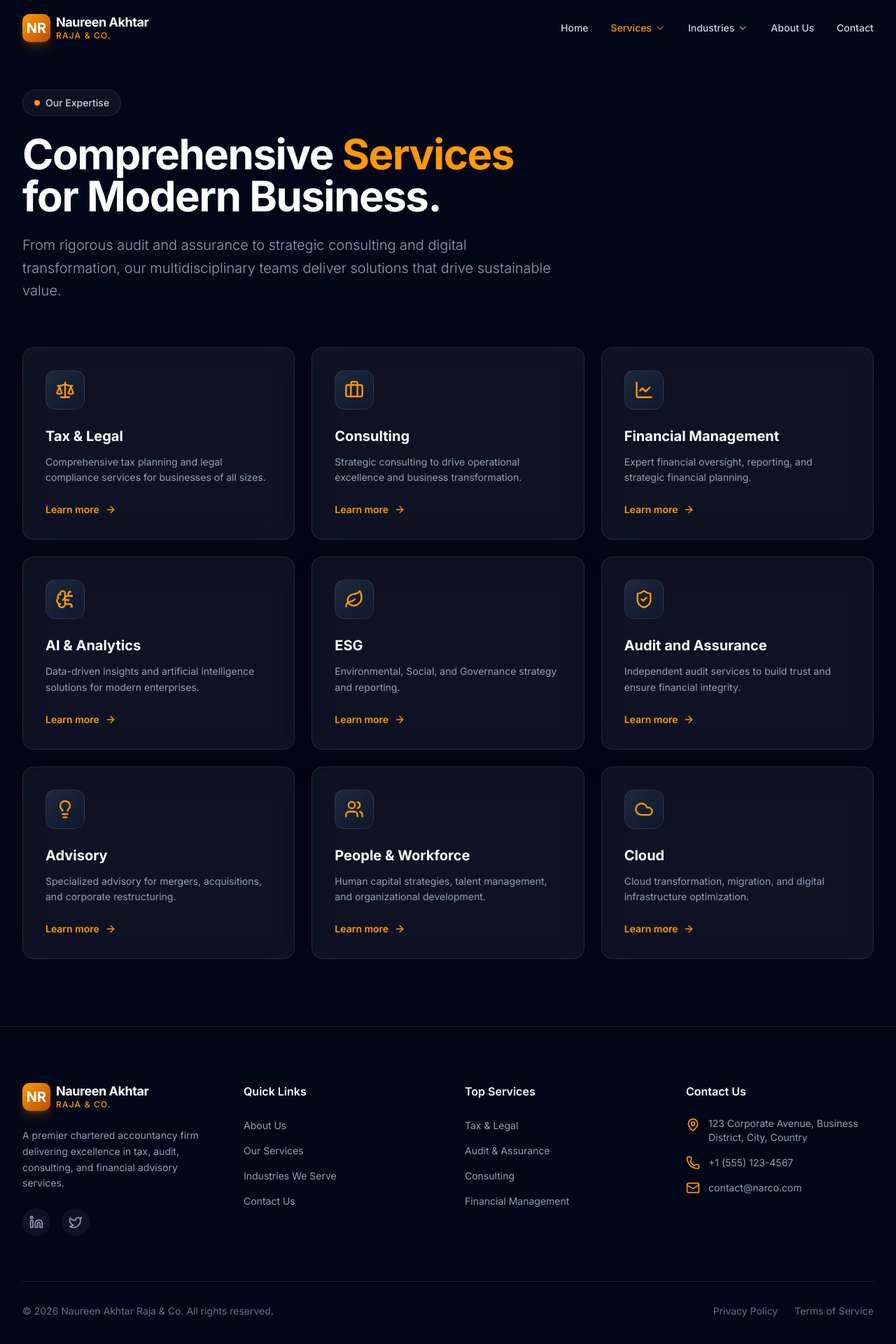
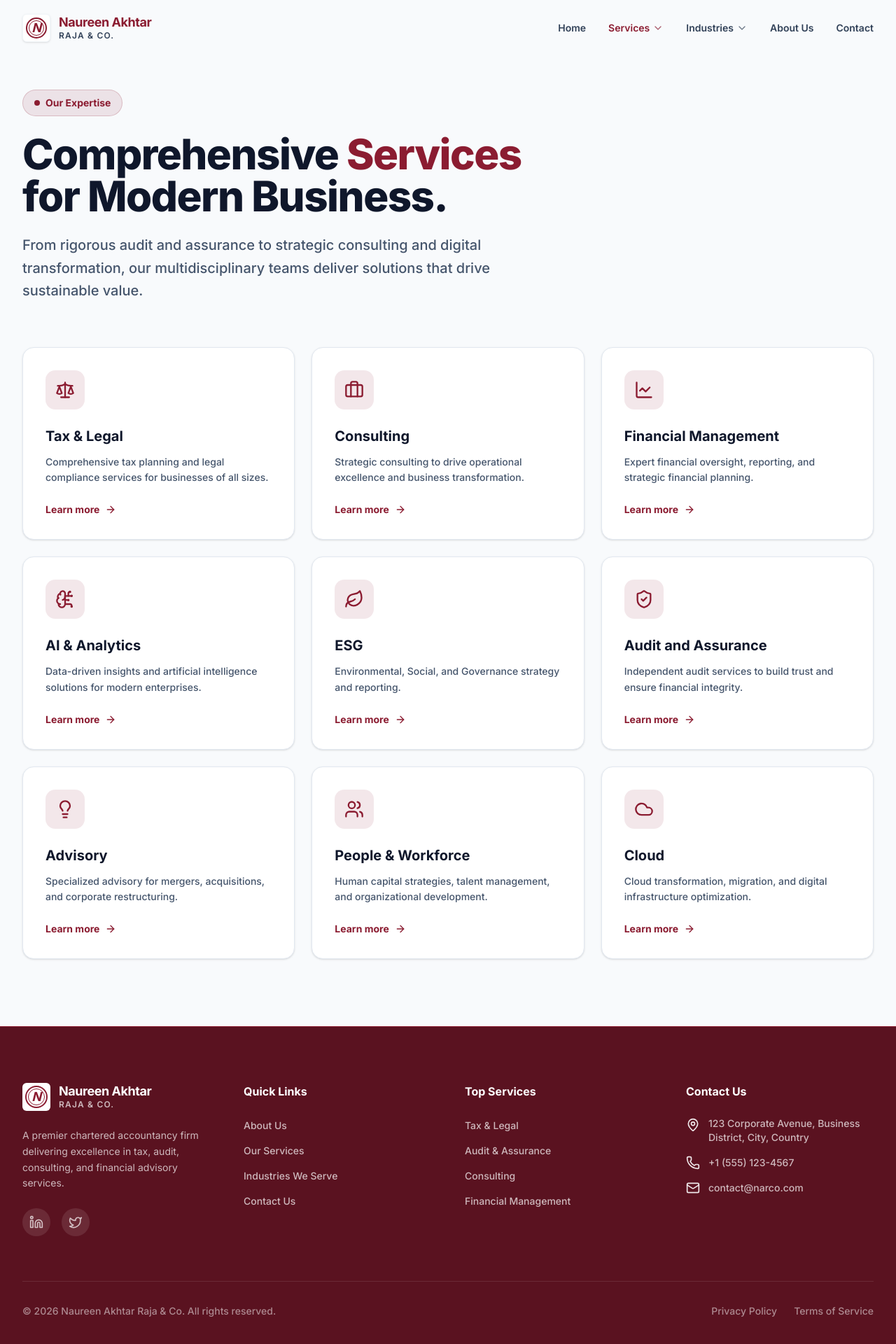
Before and after one commit to ahmerbukhari/NARajaCo, a Next.js app in the folder frontend/: page /services in a window 1280 px wide. Shown: the top 1920 px of the page at 70% size. Built offline with nearby package versions, Linux system fonts and the light colour scheme.

Commit message:
Implement light theme with burgundy (#8B1C31) color scheme matching provided design

```diff
--- a/frontend/app/layout.tsx
+++ b/frontend/app/layout.tsx
@@ -19,7 +19,7 @@ export default function RootLayout({
 }>) {
   return (
     <html lang="en" className="scroll-smooth">
-      <body className={`${inter.className} bg-slate-950 text-slate-50 antialiased min-h-screen flex flex-col`}>
+      <body className={`${inter.className} bg-slate-50 text-slate-900 antialiased min-h-screen flex flex-col`}>
         <Script id="route-tracking" strategy="afterInteractive">
           {`
 (function() {
--- a/frontend/app/services/page.tsx
+++ b/frontend/app/services/page.tsx
@@ -9,18 +9,18 @@ export const metadata = {
 
 export default function ServicesPage() {
   return (
-    <div className="min-h-screen bg-slate-950 pt-32 pb-24">
+    <div className="min-h-screen bg-slate-50 pt-32 pb-24">
       {/* Header */}
       <div className="max-w-7xl mx-auto px-6 md:px-8 mb-16">
         <div className="max-w-3xl">
-          <div className="inline-flex items-center gap-2 px-4 py-2 rounded-full bg-white/5 border border-white/10 backdrop-blur-md w-fit mb-6">
-            <span className="w-2 h-2 rounded-full bg-amber-500"></span>
-            <span className="text-sm font-medium text-slate-300">Our Expertise</span>
+          <div className="inline-flex items-center gap-2 px-4 py-2 rounded-full bg-[#8B1C31]/10 border border-[#8B1C31]/20 w-fit mb-6">
+            <span className="w-2 h-2 rounded-full bg-[#8B1C31]"></span>
+            <span className="text-sm font-bold text-[#8B1C31]">Our Expertise</span>
           </div>
-          <h1 className="text-4xl md:text-6xl font-bold text-white mb-6 tracking-tight">
-            Comprehensive <span className="text-amber-500">Services</span> for Modern Business.
+          <h1 className="text-4xl md:text-6xl font-extrabold text-slate-900 mb-6 tracking-tight">
+            Comprehensive <span className="text-[#8B1C31]">Services</span> for Modern Business.
           </h1>
-          <p className="text-xl text-slate-400 font-light leading-relaxed">
+          <p className="text-xl text-slate-600 font-medium leading-relaxed">
             From rigorous audit and assurance to strategic consulting and digital transformation, our multidisciplinary teams deliver solutions that drive sustainable value.
           </p>
         </div>
--- a/frontend/components/Footer.tsx
+++ b/frontend/components/Footer.tsx
@@ -4,28 +4,31 @@ import { MapPin, Phone, Mail, Linkedin, Twitter } from "lucide-react";
 
 export default function Footer() {
   return (
-    <footer className="bg-slate-950 border-t border-white/10 pt-20 pb-10">
+    <footer className="bg-[#5A1220] border-t border-[#8B1C31] pt-20 pb-10">
       <div className="max-w-7xl mx-auto px-6 md:px-8">
         <div className="grid grid-cols-1 md:grid-cols-2 lg:grid-cols-4 gap-12 mb-16">
           {/* Brand */}
           <div className="flex flex-col gap-6">
-            <Link href="/" className="flex items-center gap-2">
-              <div className="w-10 h-10 rounded-lg bg-gradient-to-br from-amber-500 to-amber-700 flex items-center justify-center shadow-lg shadow-amber-500/20">
-                <span className="text-white font-bold text-xl">NR</span>
+            <Link href="/" className="flex items-center gap-3">
+              <div className="w-10 h-10 bg-white rounded-sm flex items-center justify-center p-1">
+                <div className="w-full h-full rounded-full border-2 border-[#8B1C31] flex items-center justify-center relative">
+                  <div className="absolute inset-[2px] rounded-full border border-[#8B1C31]"></div>
+                  <span className="text-lg font-bold text-[#8B1C31] italic">N</span>
+                </div>
               </div>
               <div className="flex flex-col">
                 <span className="text-white font-bold text-lg leading-tight tracking-tight">Naureen Akhtar</span>
-                <span className="text-amber-500 text-xs font-medium tracking-widest uppercase">Raja & Co.</span>
+                <span className="text-white/70 text-xs font-semibold tracking-widest uppercase">Raja & Co.</span>
               </div>
             </Link>
-            <p className="text-slate-400 text-sm leading-relaxed">
+            <p className="text-white/70 text-sm leading-relaxed">
               A premier chartered accountancy firm delivering excellence in tax, audit, consulting, and financial advisory services.
             </p>
             <div className="flex gap-4">
-              <a href="#" className="w-10 h-10 rounded-full bg-white/5 flex items-center justify-center text-slate-400 hover:bg-amber-500 hover:text-white transition-all">
+              <a href="#" className="w-10 h-10 rounded-full bg-white/10 flex items-center justify-center text-white/70 hover:bg-white hover:text-[#5A1220] transition-all">
                 <Linkedin className="w-5 h-5" />
               </a>
-              <a href="#" className="w-10 h-10 rounded-full bg-white/5 flex items-center justify-center text-slate-400 hover:bg-amber-500 hover:text-white transition-all">
+              <a href="#" className="w-10 h-10 rounded-full bg-white/10 flex items-center justify-center text-white/70 hover:bg-white hover:text-[#5A1220] transition-all">
                 <Twitter className="w-5 h-5" />
               </a>
             </div>
@@ -33,51 +36,51 @@ export default function Footer() {
 
           {/* Quick Links */}
           <div>
-            <h3 className="text-white font-semibold mb-6">Quick Links</h3>
+            <h3 className="text-white font-bold mb-6">Quick Links</h3>
             <ul className="flex flex-col gap-3">
-              <li><Link href="/about" className="text-slate-400 hover:text-amber-500 text-sm transition-colors">About Us</Link></li>
-              <li><Link href="/services" className="text-slate-400 hover:text-amber-500 text-sm transition-colors">Our Services</Link></li>
-              <li><Link href="/industries" className="text-slate-400 hover:text-amber-500 text-sm transition-colors">Industries We Serve</Link></li>
-              <li><Link href="/contact" className="text-slate-400 hover:text-amber-500 text-sm transition-colors">Contact Us</Link></li>
+              <li><Link href="/about" className="text-white/70 hover:text-white text-sm transition-colors font-medium">About Us</Link></li>
+              <li><Link href="/services" className="text-white/70 hover:text-white text-sm transition-colors font-medium">Our Services</Link></li>
+              <li><Link href="/industries" className="text-white/70 hover:text-white text-sm transition-colors font-medium">Industries We Serve</Link></li>
+              <li><Link href="/contact" className="text-white/70 hover:text-white text-sm transition-colors font-medium">Contact Us</Link></li>
             </ul>
           </div>
 
           {/* Top Services */}
           <div>
-            <h3 className="text-white font-semibold mb-6">Top Services</h3>
+            <h3 className="text-white font-bold mb-6">Top Services</h3>
             <ul className="flex flex-col gap-3">
-              <li><Link href="/services/tax-and-legal" className="text-slate-400 hover:text-amber-500 text-sm transition-colors">Tax & Legal</Link></li>
-              <li><Link href="/services/audit-and-assurance" className="text-slate-400 hover:text-amber-500 text-sm transition-colors">Audit & Assurance</Link></li>
-              <li><Link href="/services/consulting" className="text-slate-400 hover:text-amber-500 text-sm transition-colors">Consulting</Link></li>
-              <li><Link href="/services/financial-management" className="text-slate-400 hover:text-amber-500 text-sm transition-colors">Financial Management</Link></li>
+              <li><Link href="/services/tax-and-legal" className="text-white/70 hover:text-white text-sm transition-colors font-medium">Tax & Legal</Link></li>
+              <li><Link href="/services/audit-and-assurance" className="text-white/70 hover:text-white text-sm transition-colors font-medium">Audit & Assurance</Link></li>
+              <li><Link href="/services/consulting" className="text-white/70 hover:text-white text-sm transition-colors font-medium">Consulting</Link></li>
+              <li><Link href="/services/financial-management" className="text-white/70 hover:text-white text-sm transition-colors font-medium">Financial Management</Link></li>
             </ul>
           </div>
 
           {/* Contact Info */}
           <div>
-            <h3 className="text-white font-semibold mb-6">Contact Us</h3>
+            <h3 className="text-white font-bold mb-6">Contact Us</h3>
             <ul className="flex flex-col gap-4">
               <li className="flex items-start gap-3">
-                <MapPin className="w-5 h-5 text-amber-500 shrink-0 mt-0.5" />
-                <span className="text-slate-400 text-sm">123 Corporate Avenue, Business District, City, Country</span>
+                <MapPin className="w-5 h-5 text-white/90 shrink-0 mt-0.5" />
+                <span className="text-white/70 text-sm font-medium">123 Corporate Avenue, Business District, City, Country</span>
               </li>
               <li className="flex items-center gap-3">
-                <Phone className="w-5 h-5 text-amber-500 shrink-0" />
-                <span className="text-slate-400 text-sm">+1 (555) 123-4567</span>
+                <Phone className="w-5 h-5 text-white/90 shrink-0" />
+                <span className="text-white/70 text-sm font-medium">+1 (555) 123-4567</span>
               </li>
               <li className="flex items-center gap-3">
-                <Mail className="w-5 h-5 text-amber-500 shrink-0" />
-                <span className="text-slate-400 text-sm">contact@narco.com</span>
+                <Mail className="w-5 h-5 text-white/90 shrink-0" />
+                <span className="text-white/70 text-sm font-medium">contact@narco.com</span>
               </li>
             </ul>
           </div>
         </div>
 
         <div className="pt-8 border-t border-white/10 flex flex-col md:flex-row items-center justify-between gap-4">
-          <p className="text-slate-500 text-sm">
+          <p className="text-white/50 text-sm font-medium">
             &copy; {new Date().getFullYear()} Naureen Akhtar Raja & Co. All rights reserved.
           </p>
-          <div className="flex gap-6 text-sm text-slate-500">
+          <div className="flex gap-6 text-sm text-white/50 font-medium">
             <Link href="#" className="hover:text-white transition-colors">Privacy Policy</Link>
             <Link href="#" className="hover:text-white transition-colors">Terms of Service</Link>
           </div>
--- a/frontend/components/Navbar.tsx
+++ b/frontend/components/Navbar.tsx
@@ -37,18 +37,21 @@ export default function Navbar() {
   return (
     <header
       className={`fixed top-0 left-0 right-0 z-50 transition-all duration-300 ${
-        isScrolled ? "bg-slate-950/80 backdrop-blur-md border-b border-white/10 py-3" : "bg-transparent py-5"
+        isScrolled ? "bg-white/95 backdrop-blur-md border-b border-slate-200 py-3 shadow-sm" : "bg-transparent py-5"
       }`}
     >
       <div className="max-w-7xl mx-auto px-6 md:px-8 flex items-center justify-between">
         {/* Logo */}
-        <Link href="/" className="flex items-center gap-2 group">
-          <div className="w-10 h-10 rounded-lg bg-gradient-to-br from-amber-500 to-amber-700 flex items-center justify-center shadow-lg shadow-amber-500/20 group-hover:shadow-amber-500/40 transition-all">
-            <span className="text-white font-bold text-xl">NR</span>
+        <Link href="/" className="flex items-center gap-3 group">
+          <div className="w-10 h-10 bg-white rounded-sm shadow-sm flex items-center justify-center p-1 border border-slate-100">
+            <div className="w-full h-full rounded-full border-2 border-[#8B1C31] flex items-center justify-center relative">
+              <div className="absolute inset-[2px] rounded-full border border-[#8B1C31]"></div>
+              <span className="text-lg font-bold text-[#8B1C31] italic">N</span>
+            </div>
           </div>
           <div className="flex flex-col">
-            <span className="text-white font-bold text-lg leading-tight tracking-tight">Naureen Akhtar</span>
-            <span className="text-amber-500 text-xs font-medium tracking-widest uppercase">Raja & Co.</span>
+            <span className={`font-bold text-lg leading-tight tracking-tight transition-colors ${isScrolled ? 'text-[#8B1C31]' : 'text-[#8B1C31]'}`}>Naureen Akhtar</span>
+            <span className={`text-xs font-semibold tracking-widest uppercase transition-colors ${isScrolled ? 'text-slate-600' : 'text-slate-700'}`}>Raja & Co.</span>
           </div>
         </Link>
 
@@ -63,10 +66,10 @@ export default function Navbar() {
             >
               <Link
                 href={link.href}
-                className={`flex items-center gap-1 text-sm font-medium transition-colors ${
+                className={`flex items-center gap-1 text-sm font-semibold transition-colors ${
                   pathname === link.href || pathname.startsWith(`${link.href}/`)
-                    ? "text-amber-500"
-                    : "text-slate-300 hover:text-white"
+                    ? "text-[#8B1C31]"
+                    : isScrolled ? "text-slate-600 hover:text-[#8B1C31]" : "text-slate-700 hover:text-[#8B1C31]"
                 }`}
               >
                 {link.name}
@@ -75,31 +78,31 @@ export default function Navbar() {
 
               {/* Desktop Dropdown */}
               {link.hasDropdown && activeDropdown === link.name && (
-                <div className="absolute top-full left-1/2 -translate-x-1/2 mt-4 w-[600px] bg-slate-900/95 backdrop-blur-xl border border-white/10 rounded-2xl shadow-2xl shadow-black/50 overflow-hidden grid grid-cols-2 p-4 gap-2 animate-in fade-in slide-in-from-top-2 duration-200">
+                <div className="absolute top-full left-1/2 -translate-x-1/2 mt-4 w-[600px] bg-white border border-slate-200 rounded-2xl shadow-xl overflow-hidden grid grid-cols-2 p-4 gap-2 animate-in fade-in slide-in-from-top-2 duration-200">
                   {link.items?.map((item) => {
                     const Icon = item.icon;
                     return (
                       <Link
                         key={item.slug}
                         href={`${link.href}/${item.slug}`}
-                        className="flex items-start gap-3 p-3 rounded-xl hover:bg-white/5 transition-colors group/item"
+                        className="flex items-start gap-3 p-3 rounded-xl hover:bg-slate-50 transition-colors group/item"
                       >
-                        <div className="mt-0.5 p-2 rounded-lg bg-slate-800 text-amber-500 group-hover/item:bg-amber-500 group-hover/item:text-white transition-colors">
+                        <div className="mt-0.5 p-2 rounded-lg bg-[#8B1C31]/10 text-[#8B1C31] group-hover/item:bg-[#8B1C31] group-hover/item:text-white transition-colors">
                           <Icon className="w-4 h-4" />
                         </div>
                         <div>
-                          <div className="text-sm font-semibold text-white mb-0.5 group-hover/item:text-amber-400 transition-colors">
+                          <div className="text-sm font-bold text-slate-900 mb-0.5 group-hover/item:text-[#8B1C31] transition-colors">
                             {item.name}
                           </div>
-                          <div className="text-xs text-slate-400 line-clamp-1">
+                          <div className="text-xs text-slate-500 line-clamp-1">
                             {item.shortDescription}
                           </div>
                         </div>
                       </Link>
                     );
                   })}
-                  <div className="col-span-2 mt-2 pt-2 border-t border-white/10 text-center">
-                    <Link href={link.href} className="text-xs font-medium text-amber-500 hover:text-amber-400 transition-colors">
+                  <div className="col-span-2 mt-2 pt-2 border-t border-slate-100 text-center">
+                    <Link href={link.href} className="text-xs font-bold text-[#8B1C31] hover:text-[#6A1525] transition-colors">
                       View all {link.name.toLowerCase()} &rarr;
                     </Link>
                   </div>
@@ -111,7 +114,7 @@ export default function Navbar() {
 
         {/* Mobile Menu Toggle */}
         <button
-          className="lg:hidden text-white p-2"
+          className={`lg:hidden p-2 ${isScrolled ? 'text-slate-900' : 'text-[#8B1C31]'}`}
           onClick={() => setMobileMenuOpen(!mobileMenuOpen)}
         >
           {mobileMenuOpen ? <X className="w-6 h-6" /> : <Menu className="w-6 h-6" />}
@@ -120,15 +123,15 @@ export default function Navbar() {
 
       {/* Mobile Navigation */}
       {mobileMenuOpen && (
-        <div className="lg:hidden bg-slate-900 border-b border-white/10 overflow-hidden animate-in slide-in-from-top-2 duration-200">
+        <div className="lg:hidden bg-white border-b border-slate-200 overflow-hidden animate-in slide-in-from-top-2 duration-200 shadow-lg">
           <div className="px-6 py-4 flex flex-col gap-4">
             {navLinks.map((link) => (
               <div key={link.name} className="flex flex-col">
                 <div className="flex items-center justify-between">
                   <Link
                     href={link.href}
-                    className={`text-lg font-medium ${
-                      pathname === link.href ? "text-amber-500" : "text-white"
+                    className={`text-lg font-bold ${
+                      pathname === link.href ? "text-[#8B1C31]" : "text-slate-900"
                     }`}
                   >
                     {link.name}
@@ -136,7 +139,7 @@ export default function Navbar() {
                   {link.hasDropdown && (
                     <button
                       onClick={() => setActiveDropdown(activeDropdown === link.name ? null : link.name)}
-                      className="p-2 text-slate-400"
+                      className="p-2 text-slate-500"
                     >
                       <ChevronDown className={`w-5 h-5 transition-transform ${activeDropdown === link.name ? "rotate-180" : ""}`} />
                     </button>
@@ -145,17 +148,17 @@ export default function Navbar() {
 
                 {/* Mobile Dropdown */}
                 {link.hasDropdown && activeDropdown === link.name && (
-                  <div className="flex flex-col gap-3 pl-4 mt-3 border-l border-white/10 animate-in slide-in-from-top-2 duration-200">
+                  <div className="flex flex-col gap-3 pl-4 mt-3 border-l-2 border-slate-100 animate-in slide-in-from-top-2 duration-200">
                     {link.items?.map((item) => (
                       <Link
                         key={item.slug}
                         href={`${link.href}/${item.slug}`}
-                        className="text-sm text-slate-300 hover:text-amber-500 transition-colors"
+                        className="text-sm font-medium text-slate-600 hover:text-[#8B1C31] transition-colors"
                       >
                         {item.name}
                       </Link>
                     ))}
-                    <Link href={link.href} className="text-sm font-medium text-amber-500 mt-2">
+                    <Link href={link.href} className="text-sm font-bold text-[#8B1C31] mt-2">
                       View all {link.name.toLowerCase()} &rarr;
                     </Link>
                   </div>
--- a/frontend/components/ServiceCard.tsx
+++ b/frontend/components/ServiceCard.tsx
@@ -17,27 +17,24 @@ export default function ServiceCard({ service }: ServiceCardProps) {
   return (
     <Link
       href={`/services/${service.slug}`}
-      className="group relative overflow-hidden bg-white/5 backdrop-blur-xl border border-white/10 rounded-2xl p-8 shadow-2xl shadow-black/20 hover:bg-white/10 hover:border-white/20 hover:shadow-amber-500/10 transform hover:-translate-y-2 transition-all duration-500 flex flex-col h-full"
+      className="group relative overflow-hidden bg-white border border-slate-200 rounded-2xl p-8 shadow-sm hover:shadow-xl hover:border-[#8B1C31]/30 transform hover:-translate-y-1 transition-all duration-300 flex flex-col h-full"
     >
-      <div className="w-14 h-14 rounded-xl bg-gradient-to-br from-slate-800 to-slate-900 border border-white/10 flex items-center justify-center mb-6 group-hover:scale-110 group-hover:border-amber-500/50 transition-all duration-500">
-        <Icon className="w-7 h-7 text-amber-500" />
+      <div className="w-14 h-14 rounded-xl bg-[#8B1C31]/10 flex items-center justify-center mb-6 group-hover:scale-110 group-hover:bg-[#8B1C31] transition-all duration-300">
+        <Icon className="w-7 h-7 text-[#8B1C31] group-hover:text-white transition-colors" />
       </div>
 
-      <h3 className="text-xl font-bold text-white mb-3 group-hover:text-amber-400 transition-colors">
+      <h3 className="text-xl font-bold text-slate-900 mb-3 group-hover:text-[#8B1C31] transition-colors">
         {service.name}
       </h3>
 
-      <p className="text-slate-400 text-sm leading-relaxed mb-6 flex-grow">
+      <p className="text-slate-600 text-sm leading-relaxed mb-6 flex-grow font-medium">
         {service.shortDescription}
       </p>
 
-      <div className="flex items-center text-amber-500 text-sm font-semibold mt-auto">
+      <div className="flex items-center text-[#8B1C31] text-sm font-bold mt-auto">
         <span>Learn more</span>
         <ArrowRight className="w-4 h-4 ml-2 group-hover:translate-x-2 transition-transform duration-300" />
       </div>
-
-      {/* Hover Glow Effect */}
-      <div className="absolute -bottom-20 -right-20 w-40 h-40 bg-amber-500/20 rounded-full blur-[50px] opacity-0 group-hover:opacity-100 transition-opacity duration-500"></div>
     </Link>
   );
 }
```
Also changed, not shown: frontend/app/industries/page.tsx (+7 -7 lines), frontend/app/page.tsx (+58 -98 lines), frontend/app/services/[slug]/page.tsx (+18 -18 lines), frontend/components/IndustryCard.tsx (+5 -5 lines).
